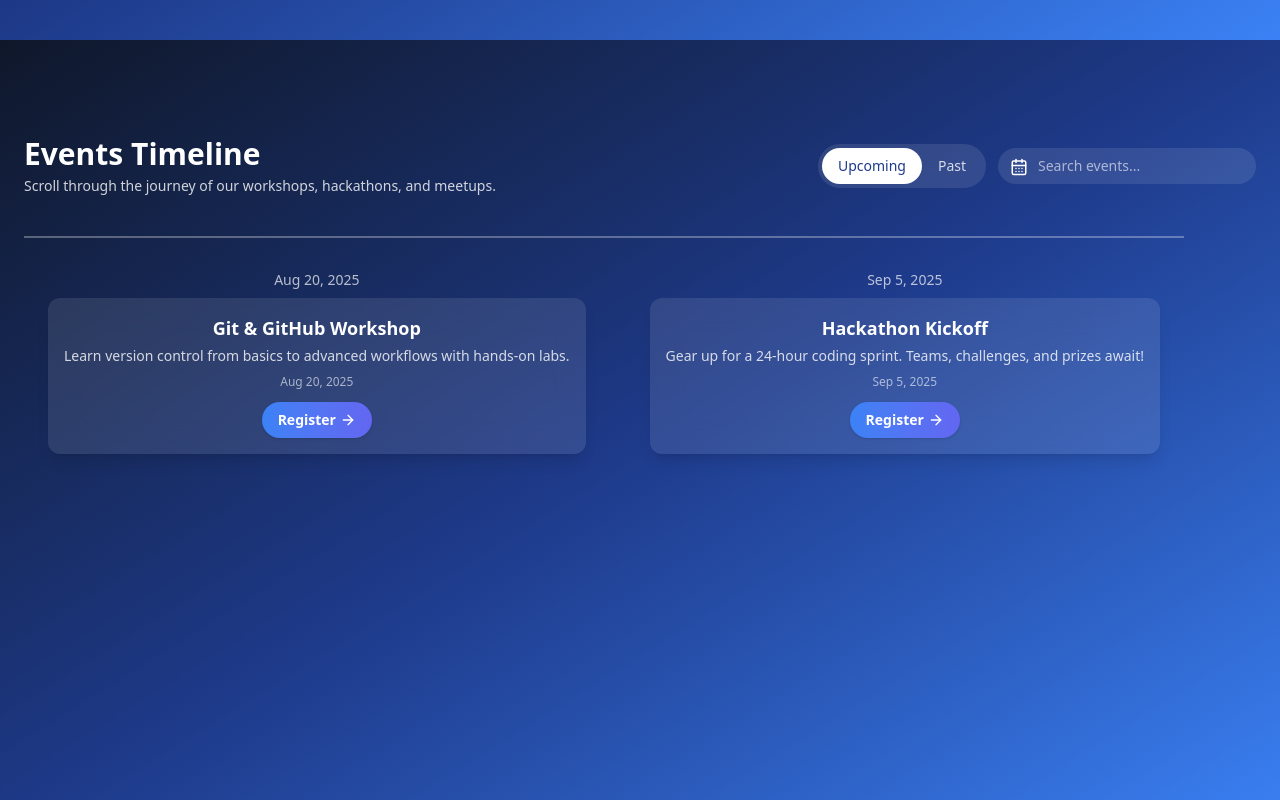
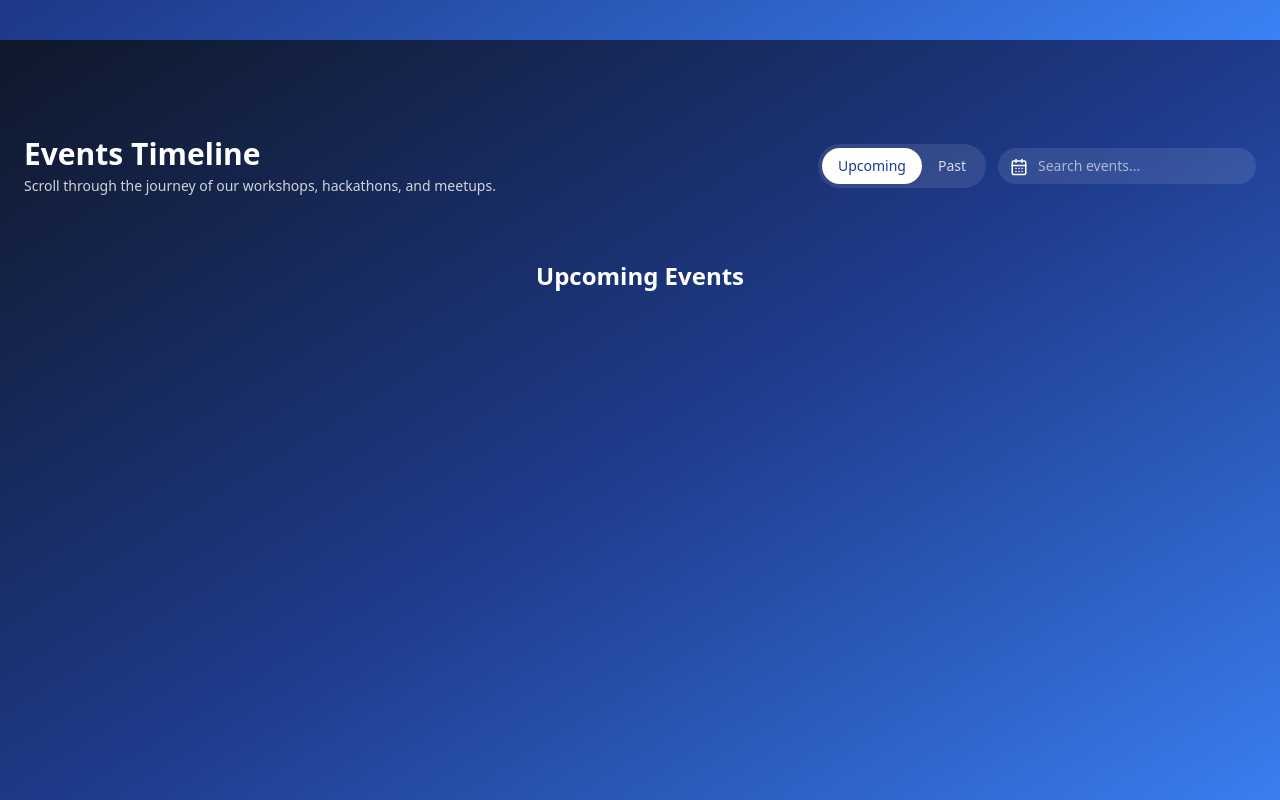
Before and after one commit to arpitjoshi24/WeCode, a React (Vite) app: page / in a window 1280 px wide. Shown: the part 760-1560 px from the top of the page. Built offline with nearby package versions, Linux system fonts and the light colour scheme.

Commit message:
Update Events.jsx

```diff
--- a/src/components/Events.jsx
+++ b/src/components/Events.jsx
@@ -1,7 +1,7 @@
-
 import { useState, useMemo } from "react";
 import { CalendarDays, ArrowRight } from "lucide-react";
 import { motion } from "framer-motion";
+
 
 // Utility to format date
 function formatDate(dt) {
@@ -13,6 +13,7 @@ function formatDate(dt) {
   });
 }
 
+
 const sampleEvents = [
   {
     id: 1,
@@ -20,7 +21,8 @@ const sampleEvents = [
     description:
       "Gear up for a 24-hour coding sprint. Teams, challenges, and prizes await!",
     date: "2025-09-05T10:00:00",
-    link: "#",
+    type: "upcoming",
+    link: "https://forms.google.com/your-hackathon-form-id",  // repace with actual google form url
   },
   {
     id: 2,
@@ -28,42 +30,47 @@ const sampleEvents = [
     description:
       "Learn version control from basics to advanced workflows with hands-on labs.",
     date: "2025-08-20T15:00:00",
-    link: "#",
+    type: "upcoming",
+    link: "https://forms.google.com/your-hackathon-form-id",  // repace with actual google form url,
   },
   {
-    id: 6,
+    id: 3,
     title: "Codethon – Hack the Spring",
     description:
       "A coding sprint where students tackled problem-solving challenges under time pressure.",
     date: "2025-04-22T18:00:00",
-    link: "/codethon",
+    type: "past",
+    link: "https://forms.google.com/your-hackathon-form-id",  // repace with actual google form url
     image: "/e2.JPG",
   },
   {
-    id: 5,
+    id: 4,
     title: "Hackathon – Hack the Spring",
     description:
       "Teams collaborated to build creative tech solutions in 24 hours.",
     date: "2025-04-23T14:00:00",
-    link: "/hackathon",
+    type: "past",
+    link: "https://forms.google.com/your-hackathon-form-id",  // repace with actual google form url
     image: "./e3.jpg",
   },
   {
-    id: 4,
+    id: 5,
     title: "Induction Program",
     description:
       "Welcome session for new members with club orientation, core intro, and ice-breaking games.",
-    date: "2025-08-04T10:00:00",
-    link: "/induction",
+    date: "2025-04-15T10:00:00",
+    type: "past",
+    link: "https://forms.google.com/your-hackathon-form-id",  // repace with actual google form url
     image: "./e1.JPG",
   },
   {
-    id: 3,
+    id: 6,
     title: "Open Book Challenge",
     description:
       "An open-book coding challenge that tests logic, not memory. Think, search, and solve!",
-    date: "2025-08-03T11:00:00",
-    link: "/openbook",
+    date: "2025-04-18T11:00:00",
+    type: "past",
+    link: "https://forms.google.com/your-hackathon-form-id",  // repace with actual google form url
     image: "/e2.JPG",
   }
 ];
@@ -75,20 +82,12 @@ export default function Events() {
   const filtered = useMemo(() => {
     const now = new Date();
     return sampleEvents
-      .filter((e) => {
-        const eventDate = new Date(e.date);
-        return tab === "upcoming" ? eventDate >= now : eventDate < now;
-      })
+      .filter((e) =>
+        tab === "upcoming" ? new Date(e.date) >= now : new Date(e.date) < now
+      )
       .filter((e) =>
         e.title.toLowerCase().includes(search.trim().toLowerCase())
-      )
-      .sort((a, b) => {
-        // For upcoming events, show closest dates first (ascending)
-        // For past events, show most recent first (descending)
-        const dateA = new Date(a.date);
-        const dateB = new Date(b.date);
-        return tab === "upcoming" ? dateA - dateB : dateB - dateA;
-      });
+      );
   }, [tab, search]);
 
   return (
@@ -141,33 +140,27 @@ export default function Events() {
         </div>
 
         {/* Timeline */}
-        {filtered.length === 0 ? (
+        {tab === "upcoming" ? (
           <div className="mt-16 text-center">
-            <p className="text-lg">No {tab} events match your search.</p>
+            <h3 className="text-2xl font-bold">Upcoming Events</h3>
+          </div>
+        ) : filtered.length === 0 ? (
+          <div className="mt-16 text-center">
+            <p className="text-lg">No past events match your search.</p>
           </div>
         ) : (
           <div className="overflow-x-auto scrollbar-hide">
             <div className="relative flex gap-16 px-6 py-8 min-w-[800px] w-fit border-t-2 border-white/30">
-              {filtered.map((e, i) => {
-                const eventDate = new Date(e.date);
-                const now = new Date();
-                const isPastEvent = eventDate < now;
-
-                return (
-                  <motion.div
+              {filtered.map((e) => (
+                <div
                   key={e.id}
-                    initial={{ opacity: 0, y: 40 }}
-                    whileInView={{ opacity: 1, y: 0 }}
-                    viewport={{ once: true }}
-                    transition={{ duration: 0.5, delay: i * 0.15 }}
                   className="relative flex flex-col items-center text-center min-w-[250px]"
                 >
                   {/* Date */}
                   <div className="text-sm text-white/70 mb-2">
                     {formatDate(e.date)}
                   </div>
-
-                    {isPastEvent ? (
+                  {e.type === "past" ? (
   <a
     href={e.link}
     className="bg-white/10 rounded-xl p-4 shadow-lg backdrop-blur-lg block hover:brightness-110 transition"
@@ -196,9 +189,8 @@ export default function Events() {
     </a>
   </div>
 )}
-                  </motion.div>
-                );
-              })}
+</div>
+              ))}
             </div>
           </div>
         )}
```
Lines whose indentation alone changed are shown as unchanged.
